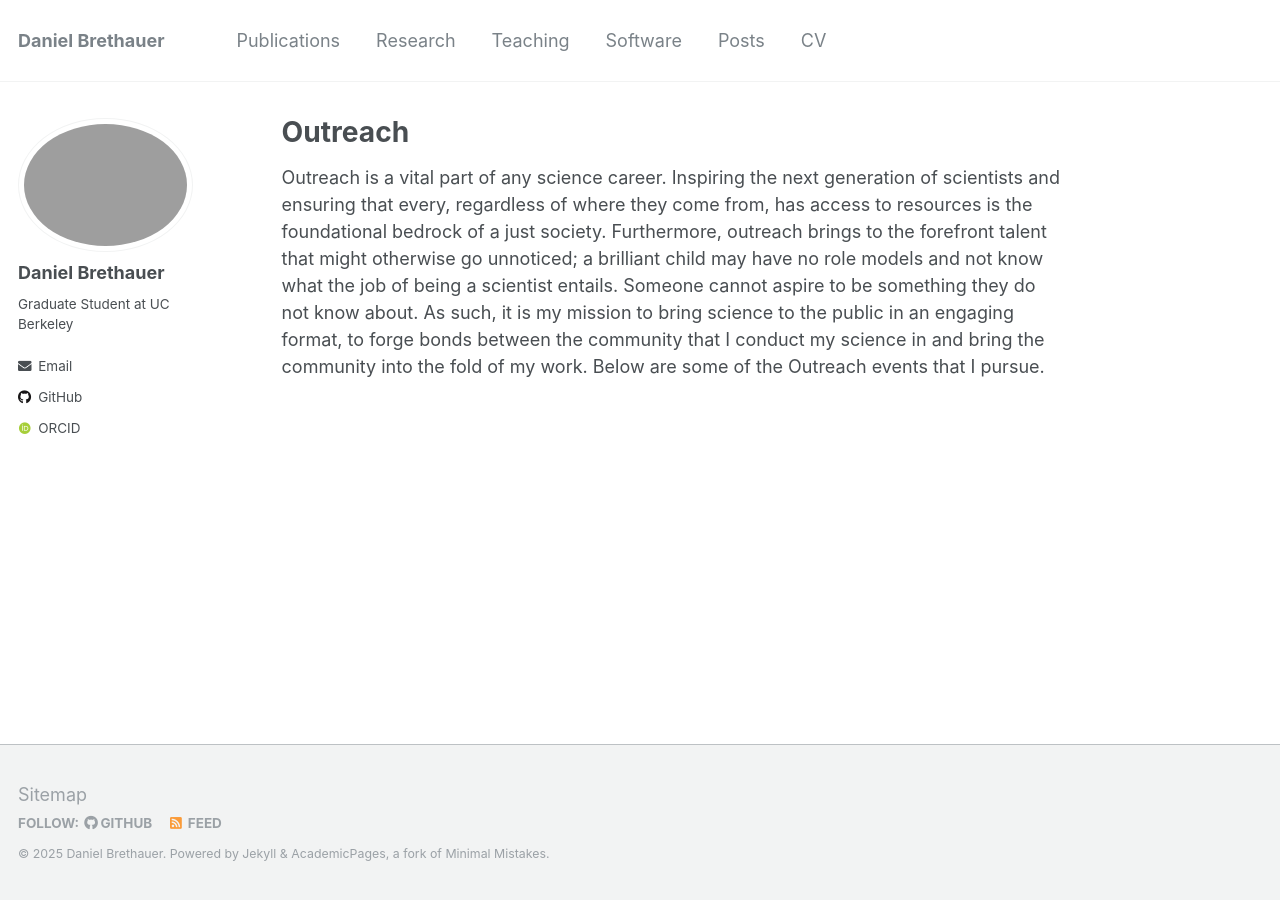
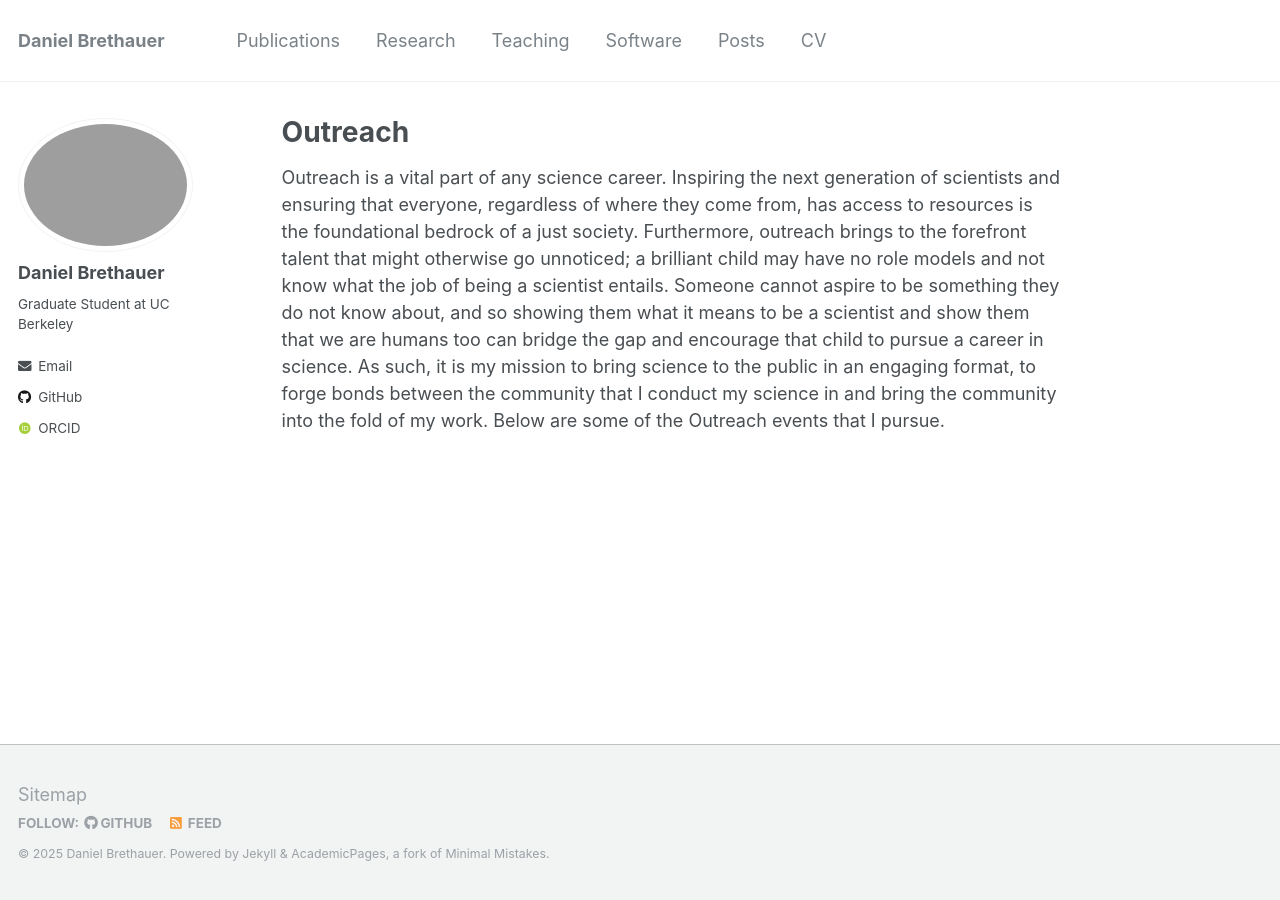
Before and after one commit to dbrethauer/dbrethauer.github.io, a Jekyll site: the page built from _pages/outreach.md, in a window 1280 px wide. Built offline with Jekyll 4.4.1, drawn with Linux system fonts in a browser that asks for light colours; some web fonts are replaced.

Commit message:
Update outreach.md

```diff
--- a/_pages/outreach.md
+++ b/_pages/outreach.md
@@ -5,7 +5,7 @@ title: "Outreach"
 author_profile: true
 ---
 
-Outreach is a vital part of any science career. Inspiring the next generation of scientists and ensuring that every, regardless of where they come from, has access to resources is the foundational bedrock of a just society. Furthermore, outreach brings to the forefront talent that might otherwise go unnoticed; a brilliant child may have no role models and not know what the job of being a scientist entails. Someone cannot aspire to be something they do not know about. As such, it is my mission to bring science to the public in an engaging format, to forge bonds between the community that I conduct my science in and bring the community into the fold of my work. Below are some of the Outreach events that I pursue.
+Outreach is a vital part of any science career. Inspiring the next generation of scientists and ensuring that everyone, regardless of where they come from, has access to resources is the foundational bedrock of a just society. Furthermore, outreach brings to the forefront talent that might otherwise go unnoticed; a brilliant child may have no role models and not know what the job of being a scientist entails. Someone cannot aspire to be something they do not know about, and so showing them what it means to be a scientist and show them that we are humans too can bridge the gap and encourage that child to pursue a career in science. As such, it is my mission to bring science to the public in an engaging format, to forge bonds between the community that I conduct my science in and bring the community into the fold of my work. Below are some of the Outreach events that I pursue.
 
 {% include base_path %}
 {% capture written_year %}'None'{% endcapture %}
```
